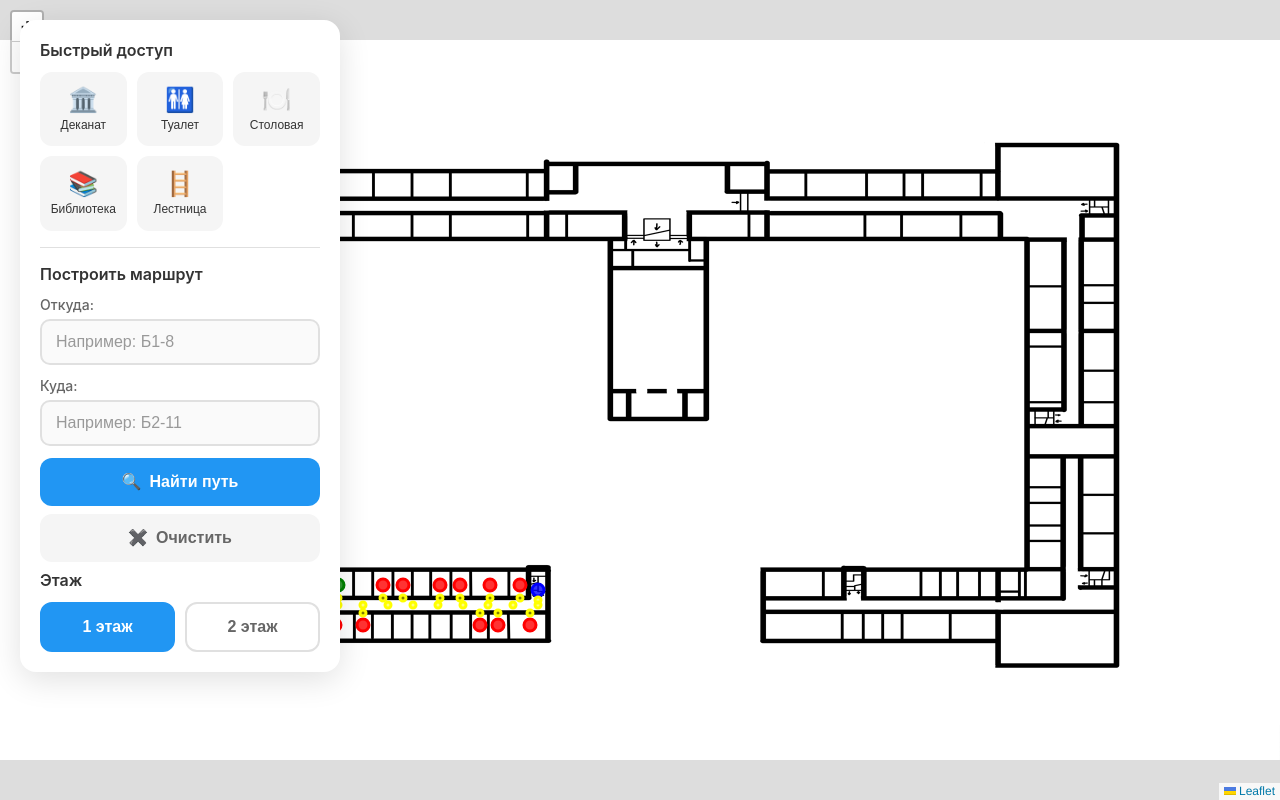
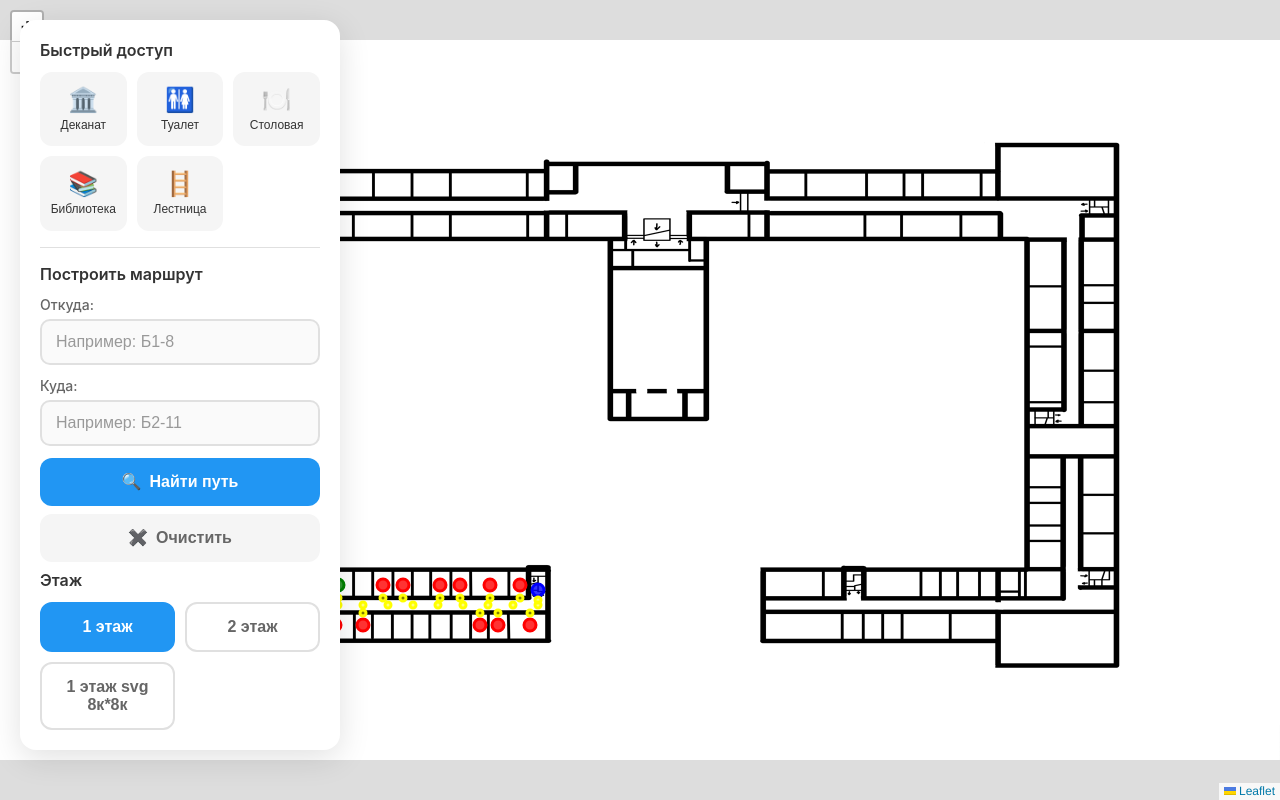
Before and after one commit to Lolk229/UIKS, a plain HTML site: page main.html in a window 1280 px wide. Drawn offline with nearby package versions, Linux system fonts and the light colour scheme.

Commit message:
Update floor buttons in main.html

```diff
--- a/main.html
+++ b/main.html
@@ -80,6 +80,9 @@
     <div class="floor-buttons">
       <button id="floor1" class="floor-btn active">1 этаж</button>
       <button id="floor2" class="floor-btn">2 этаж</button>
+<!--      <button id="floor3" class="floor-btn">3 этаж (Max)</button>-->
+      <button id="floor4" class="floor-btn">1 этаж svg 8к*8к</button>
+<!--      <button id="floor5" class="floor-btn">5 этаж (Low)</button>-->
     </div>
   </div>
 
```
